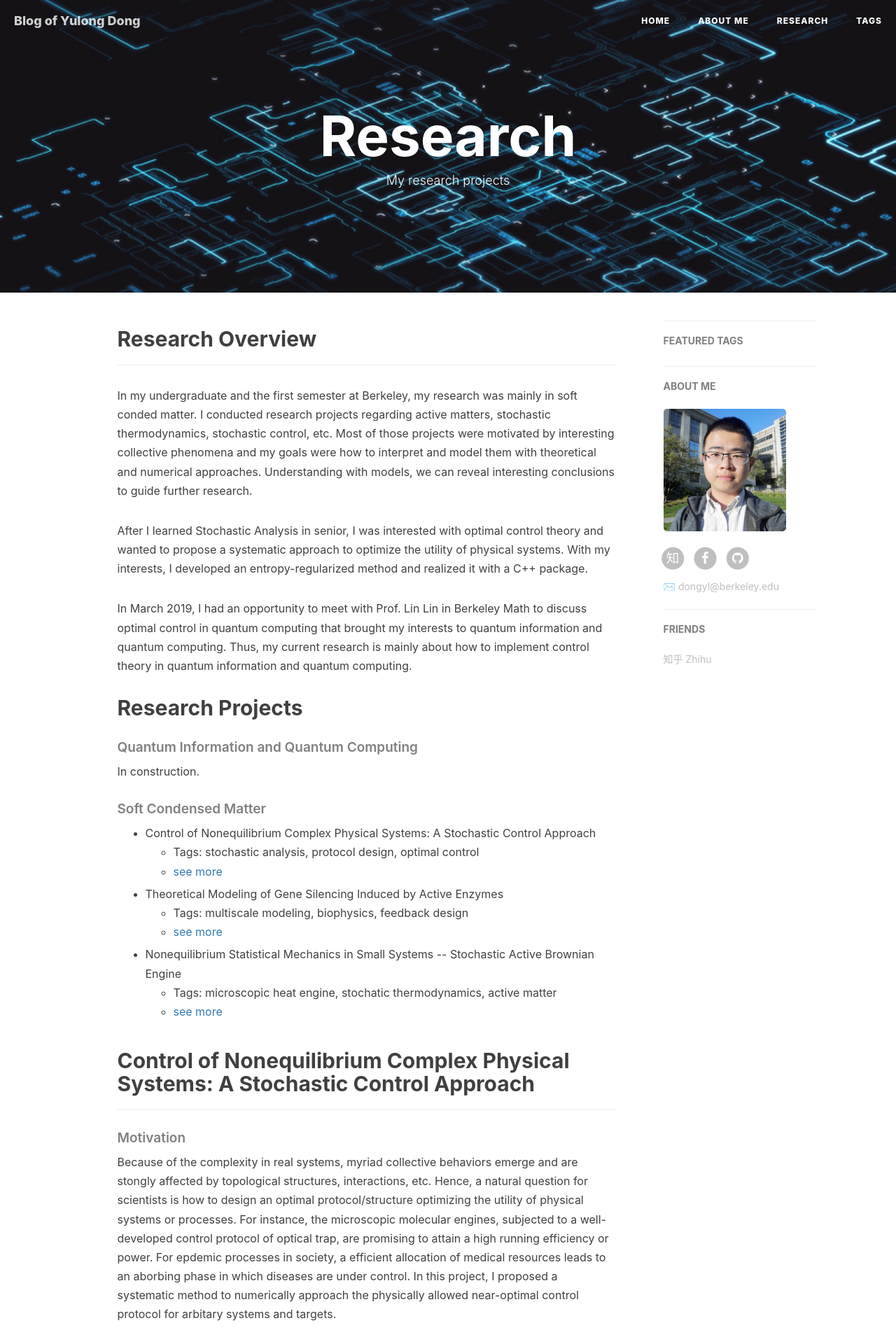
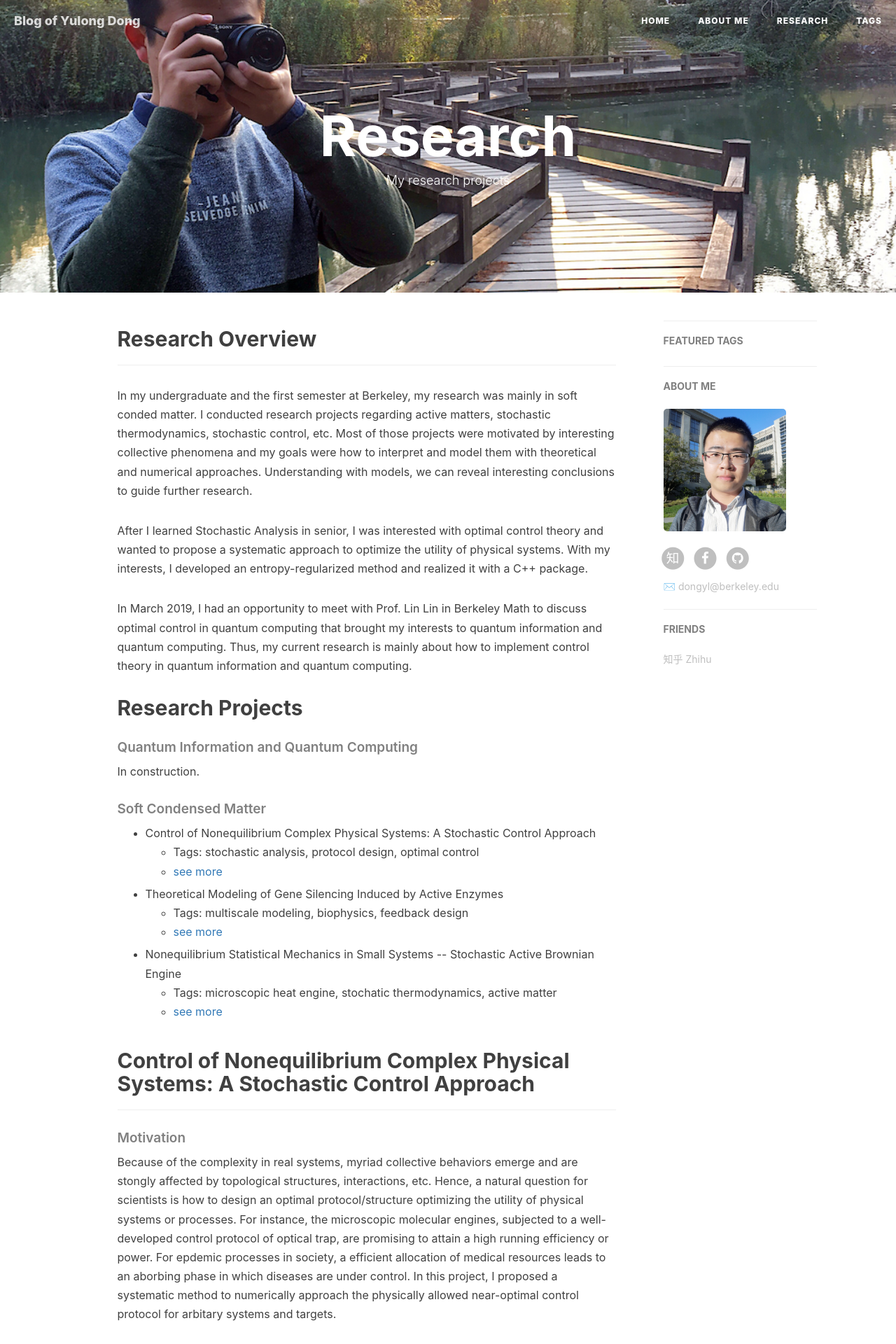
Before and after one commit to dongylaq/dongylaq.github.io, a Jekyll site: the page built from research.html, in a window 1280 px wide. Shown: the top 1920 px of the page at 70% size. Built offline with Jekyll 4.4.1, drawn with Linux system fonts in a browser that asks for light colours; nearby versions of some CDN libraries; formulas are drawn with MathJax 3; comment, search, counter and statistics services are not loaded.

Commit message:
Update research.html

```diff
--- a/research.html
+++ b/research.html
@@ -2,7 +2,7 @@
 layout: page
 title: "Research"
 description: "My research projects"
-header-img:
+header-img: "img/pic2.jpeg"
 ---
 
 <!-- Language Selector -->
```
